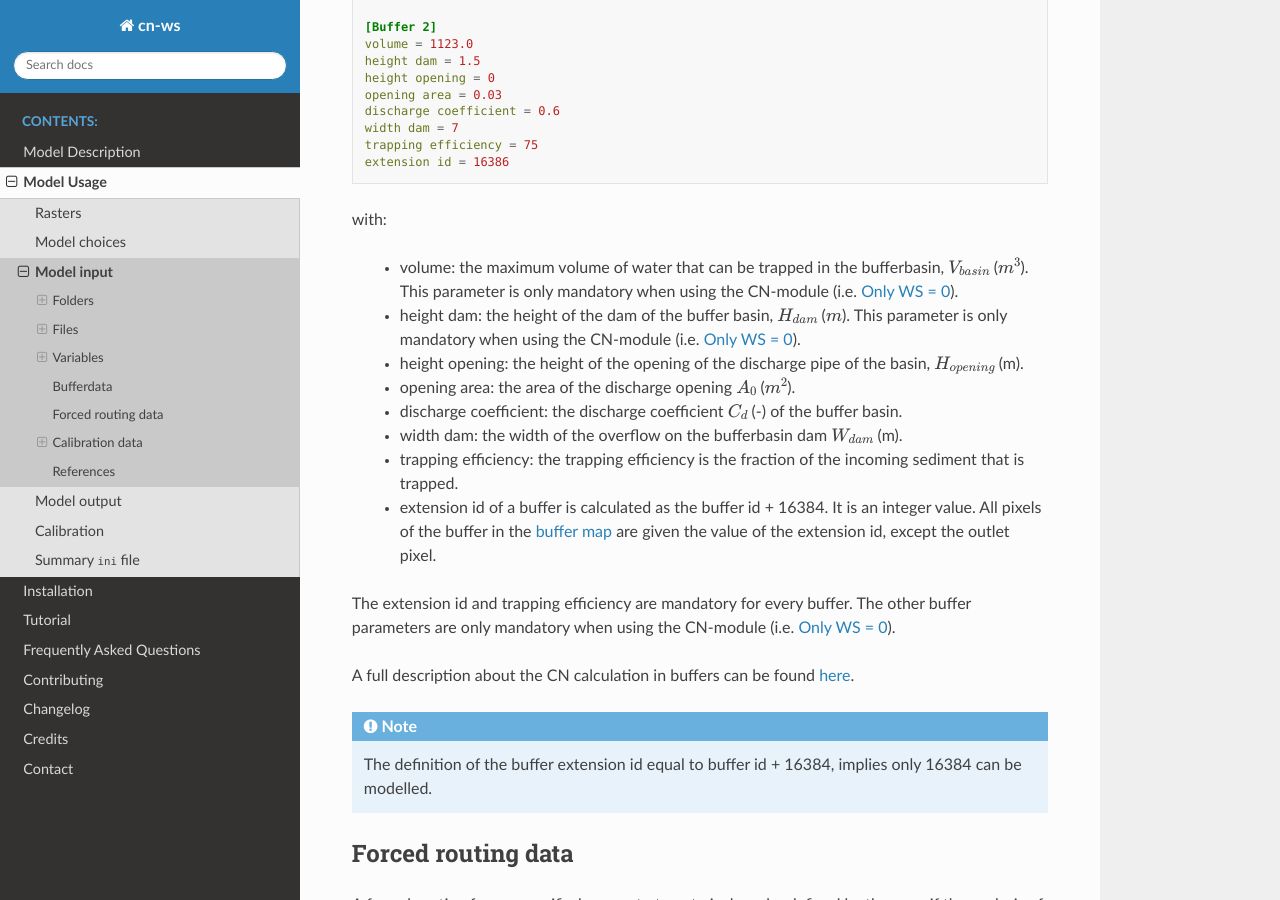
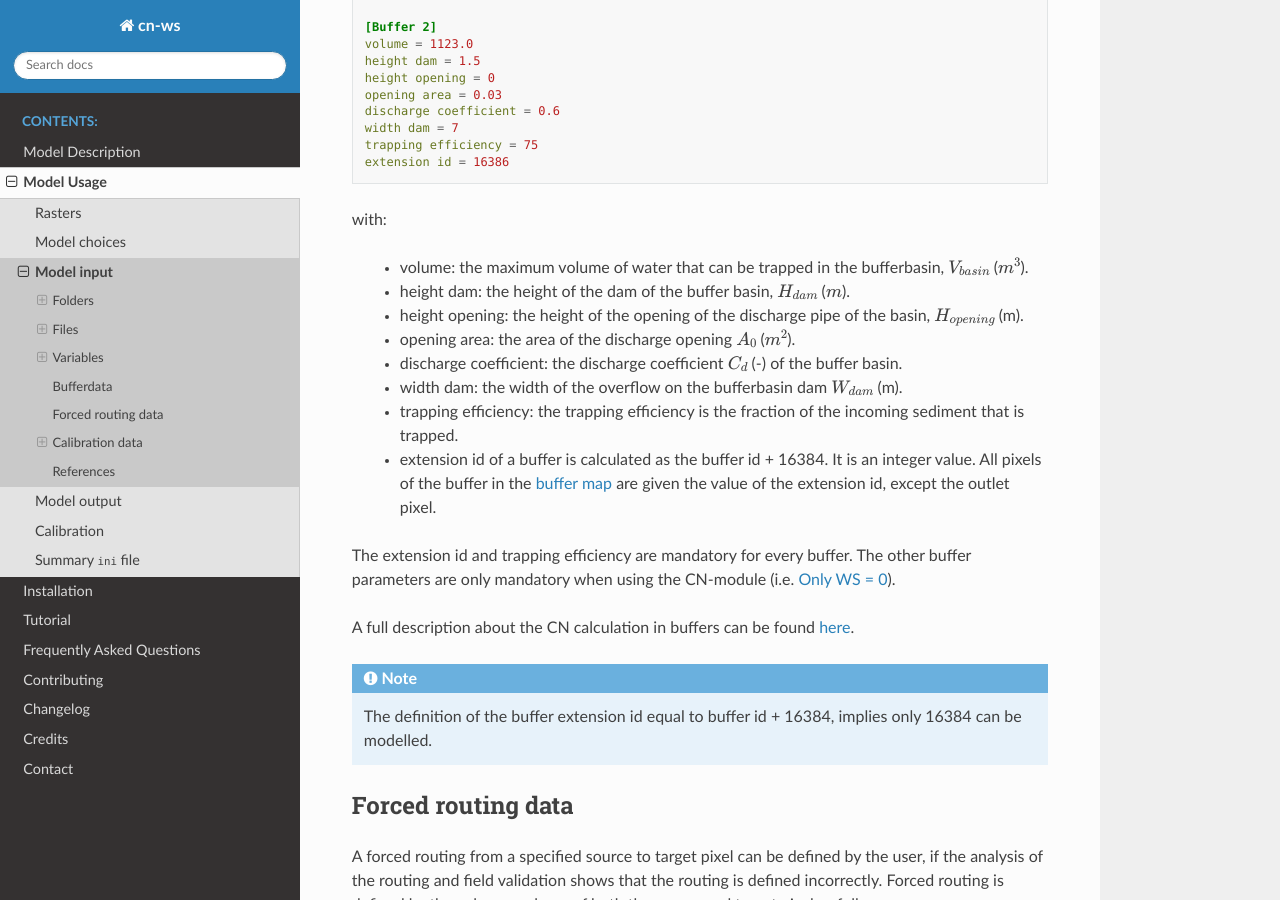
Before and after one commit to watem-sedem/watem-sedem, a Sphinx documentation site: the page built from docs/input.rst, in a window 1280 px wide and 900 px high, scrolled down 13568 px. Built offline with Sphinx 7.4.7 and the Read the Docs theme 2.0.0, drawn with Linux system fonts in a browser that asks for light colours.

Commit message:
Remove redundant info in bufferdata

```diff
--- a/docs/input.rst
+++ b/docs/input.rst
@@ -765,12 +765,10 @@ ini-file when :ref:`include buffers = 1 <includebuffers>`.
 with:
 
  - volume: the maximum volume of water that can be trapped in the
-   bufferbasin, :math:`V_{basin}` (:math:`m^{3}`). This parameter is only
-   mandatory when using the CN-module (i.e. :ref:`Only WS = 0 <simple>`).
+   bufferbasin, :math:`V_{basin}` (:math:`m^{3}`).
 
  - height dam: the height of the dam of the buffer basin, :math:`H_{dam}`
-   (:math:`m`). This parameter is only mandatory when using the CN-module (i.e.
-   :ref:`Only WS = 0 <simple>`).
+   (:math:`m`).
 
  - height opening: the height of the opening of the discharge pipe of the
    basin, :math:`H_{opening}` (m).
```
